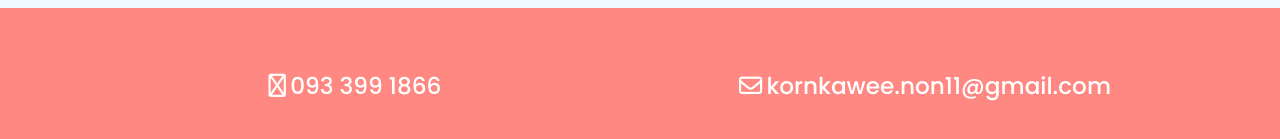
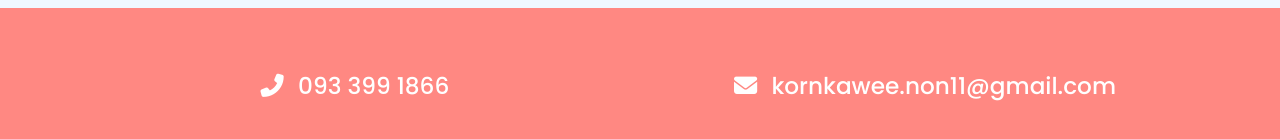
Before and after one commit to kornkawee/my-portfolio-website, a plain HTML site: page index.html in a window 1280 px wide. Shown: the part 3030-3169 px from the top of the page. Drawn offline with nearby package versions, Linux system fonts and the light colour scheme.

Commit message:
update footer
update footer

```diff
--- a/assets/css/style.css
+++ b/assets/css/style.css
@@ -651,11 +651,17 @@ inset 10px 10px 10px rgba(0, 0, 0, 0.1),
 
 .copyright i,
 .copyright span {
+  margin: 50px 5px;
+  font-size: 1.45rem;
+}
+.copyright i{
   color: var(--text-white);
-  margin: 50px 0;
-  font-size: 1.45rem;
+}
+.copyright span {
+  color: var(--text-white);
   font-weight: 500;
 }
+
 
 
 
--- a/index.html
+++ b/index.html
@@ -395,13 +395,13 @@
         <div class=" copyright">
             <div class="container">
                 <div class="row align-items-center">
-                    <div class="col-12 col-lg-6 p-3 text-center ">
+                    <div class="col-12 col-lg-6 p-lg-3 p-0 text-center ">
                         <i class="fas fa-phone-alt"></i>
                         <span class="text">093 399 1866</span>
 
 
                     </div>
-                    <div class="col-12 col-lg-6 p-3 text-center ">
+                    <div class="col-12 col-lg-6 p-lg-3 p-0 text-center ">
                         <i class="fas fa-envelope"></i>
                         <span class="text">kornkawee.non11@gmail.com</span>
                     </div>
```
